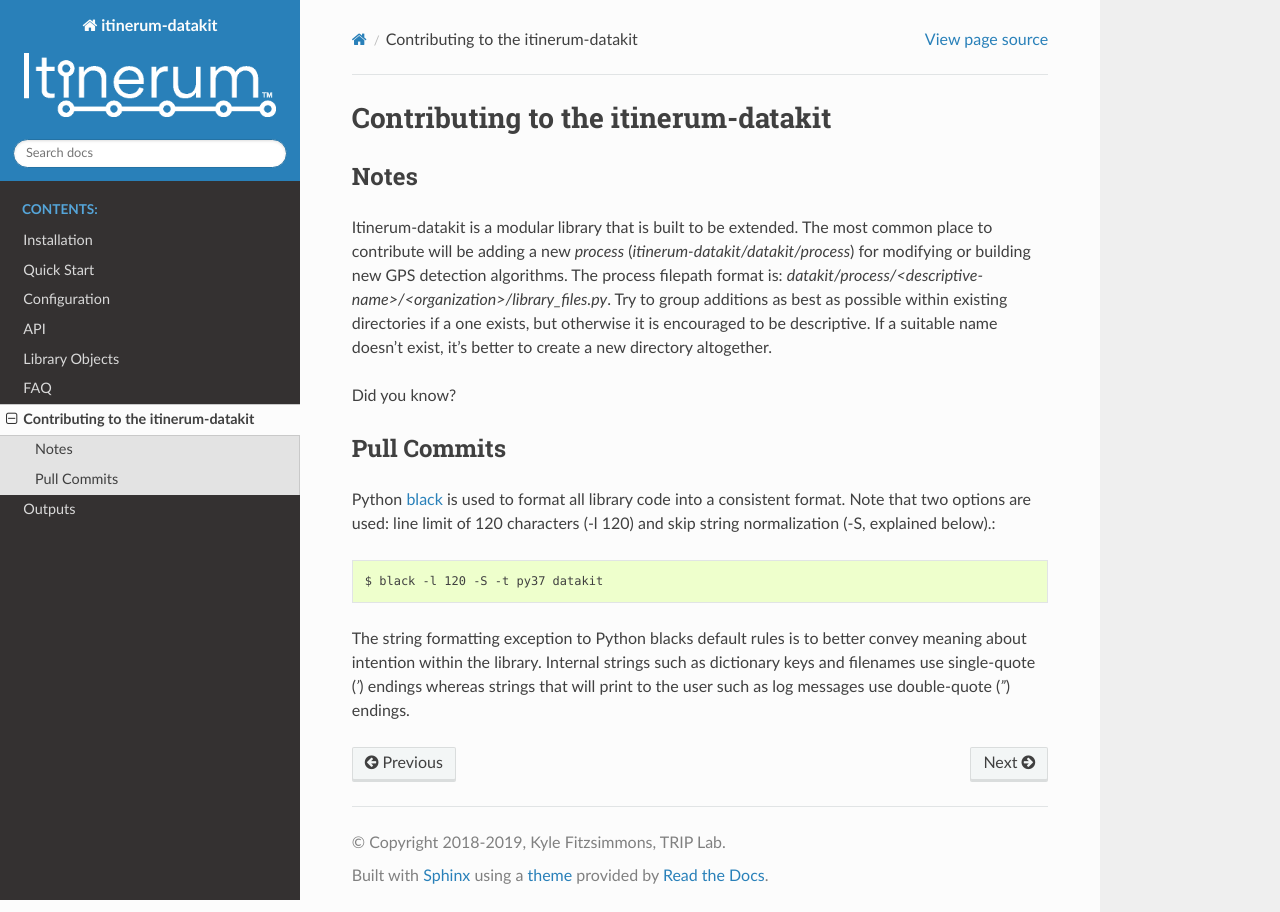
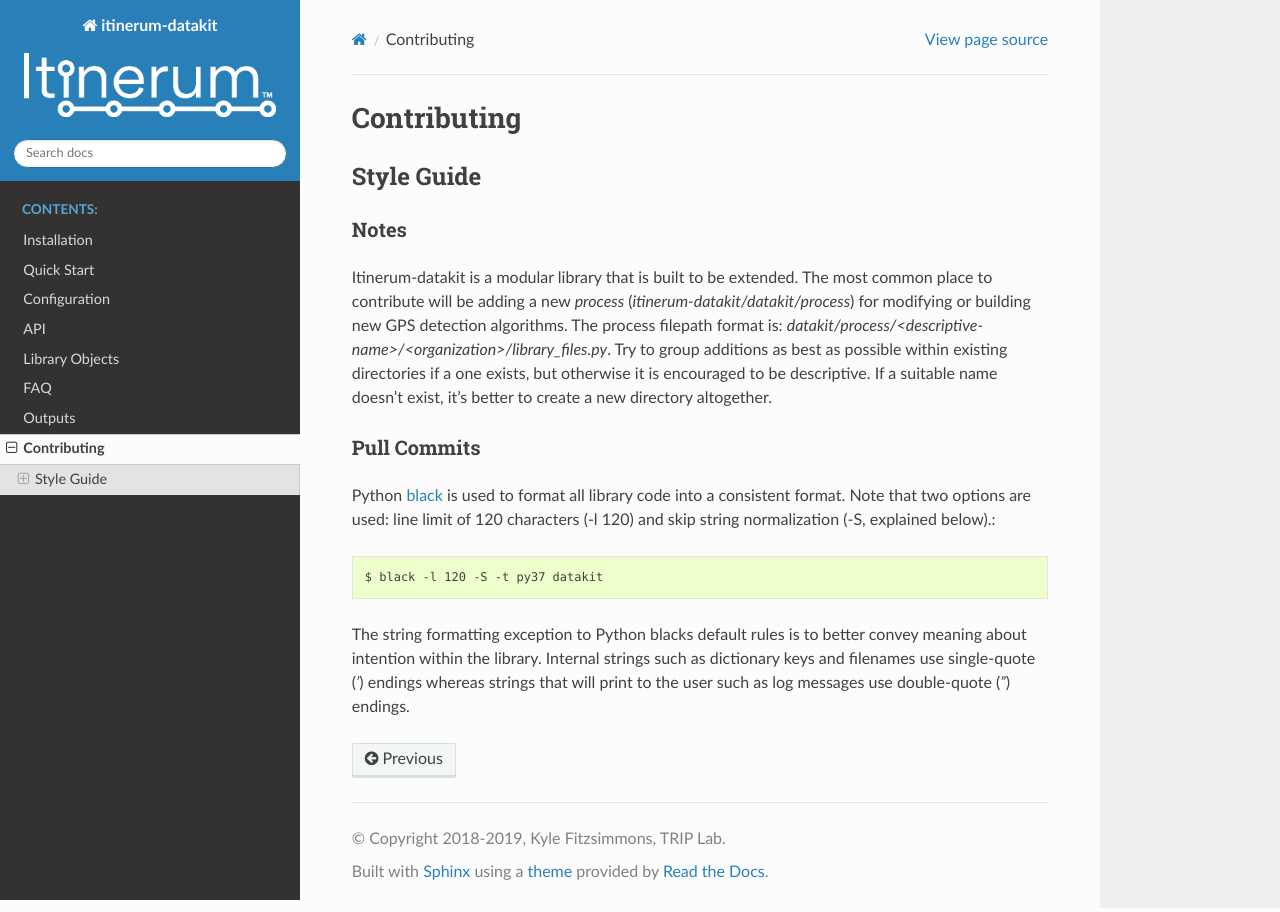
Before and after one commit to TRIP-Lab/itinerum-tripkit, a Sphinx documentation site: the page built from docs/contributing/style_guide.rst, in a window 1280 px wide. Built offline with Sphinx 7.4.7 and the Read the Docs theme 2.0.0, drawn with Linux system fonts in a browser that asks for light colours.

Commit message:
Docs TOC updates and Contributing page updates

```diff
--- a/docs/contributing/style_guide.rst
+++ b/docs/contributing/style_guide.rst
@@ -1,8 +1,12 @@
-.. _StyleGuidePage:
+.. _ContributingPage:
 
-Contributing to the itinerum-datakit
-====================================
+============
+Contributing
+============
 
+
+Style Guide
+===========
 
 Notes
 -----
@@ -10,9 +14,6 @@ Itinerum-datakit is a modular library that is built to be extended. The most com
 (`itinerum-datakit/datakit/process`) for modifying or building new GPS detection algorithms. The process filepath format is:
 `datakit/process/<descriptive-name>/<organization>/library_files.py`. Try to group additions as best as possible within existing directories if
 a one exists, but otherwise it is encouraged to be descriptive. If a suitable name doesn't exist, it's better to create a new directory altogether.
-
-
-Did you know?
 
 
 Pull Commits
--- a/docs/index.rst
+++ b/docs/index.rst
@@ -24,8 +24,8 @@ with the library's core methods directly.
    usage/api
    usage/objects
    usage/faq
+   outputs/complete_days
    contributing/style_guide
-   outputs/complete_days
 
 
 Indices and tables
```
